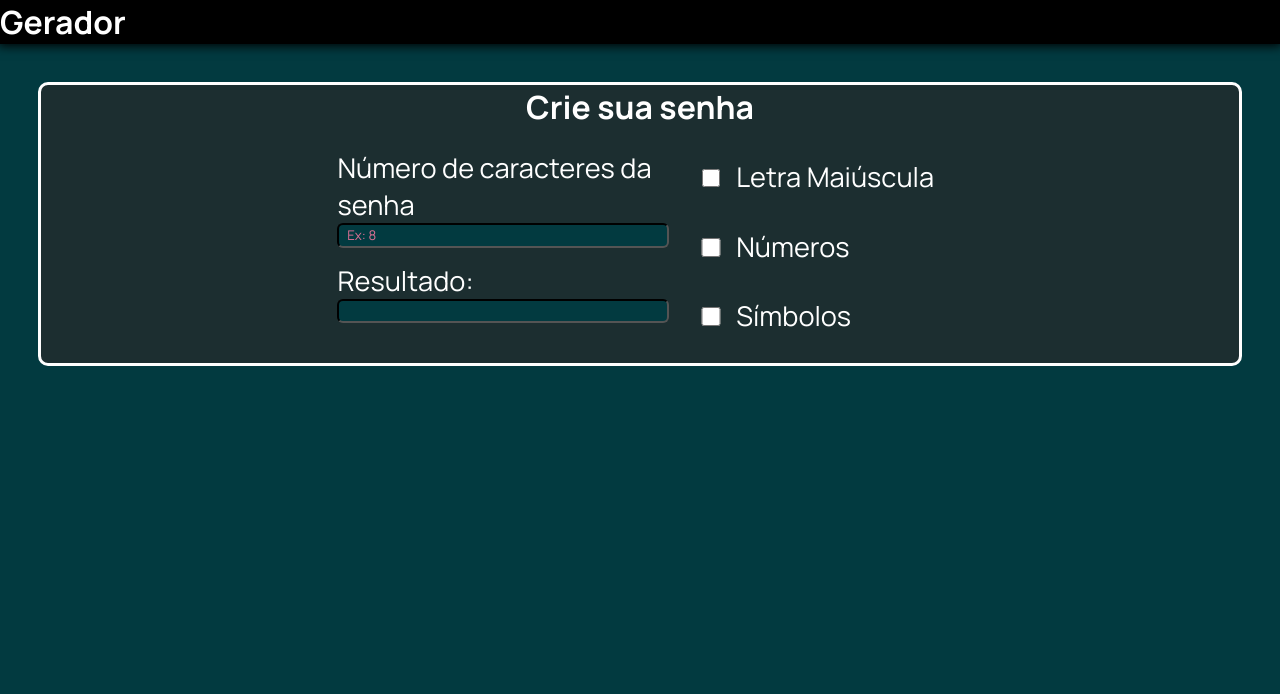
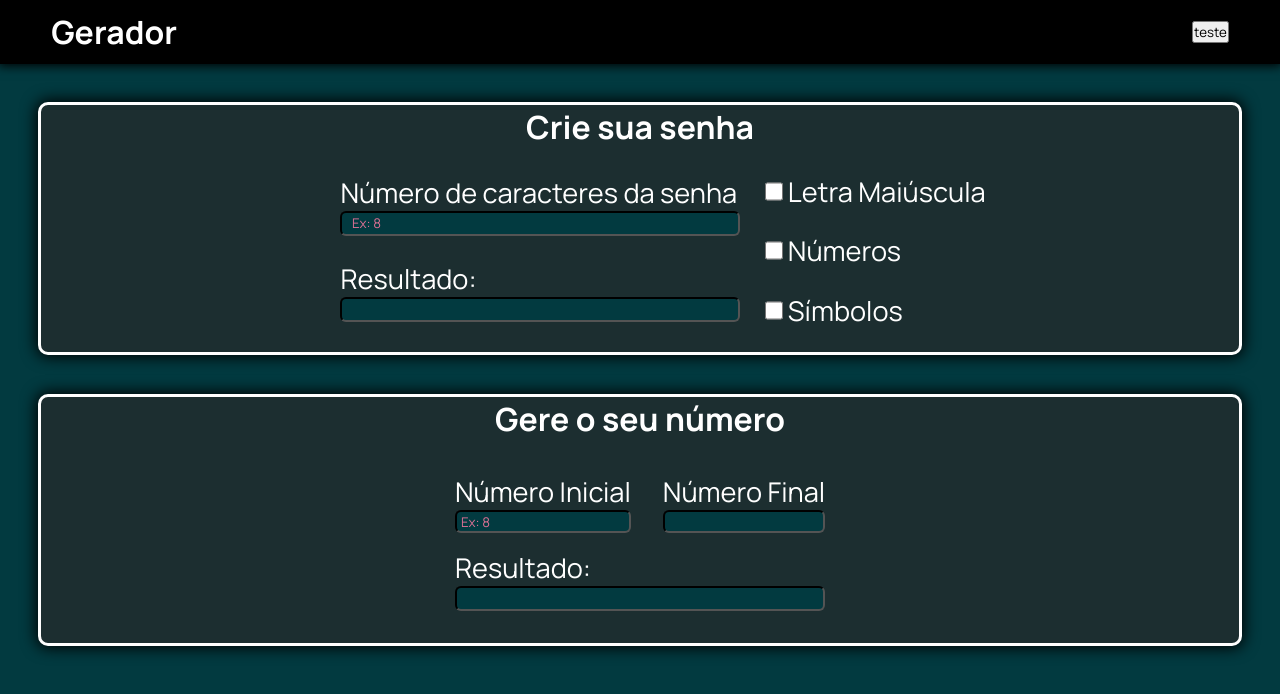
Before and after one commit to BedeJesus/Geradores, a React (Create React App) app: page / in a window 1280 px wide. Shown: the top 694 px of the page. Built offline with nearby package versions, Linux system fonts and the light colour scheme.

Commit message:
friday aftenoon

```diff
--- a/src/App.tsx
+++ b/src/App.tsx
@@ -1,10 +1,11 @@
 import React from 'react';
 
 import { ThemeProvider } from 'styled-components'
-import Form from './components/Form';
+import Password from './components/Password';
 import Header from './components/Header';
 import GlobalStyle from './styles/global'
 import dark from './styles/themes/dark';
+import Number from './components/Number';
 
 function App() {
   return (
@@ -12,7 +13,9 @@ function App() {
       <div className="App">
         <GlobalStyle />
         <Header />
-        <Form/>
+        <Password/>
+        <Number/>
+
       </div>
     </ThemeProvider>
   );
--- a/src/components/Form/index.tsx
+++ /dev/null
@@ -1,52 +0,0 @@
-import { Container, Section, Options, Inner_section, Span,Check, Input, CheckBox } from "./styles";
-
-export default function Form() {
-    return (
-        <>
-
-            <Container>
-                <h1>Crie sua senha</h1>
-
-                <Options>
-                    <Section>
-
-                        <Inner_section>
-                            <Span>Número de caracteres da senha</Span>
-                            <Input type="number"placeholder="Ex: 8" />
-                        </Inner_section>
-
-                        <Inner_section>
-                            <Span>Resultado:</Span>
-                            <Input type="text" />
-
-                        </Inner_section>
-
-                    </Section>
-
-
-                    <Section>
-
-                        <Check>
-                            <CheckBox type="checkbox" />
-                            <Span>Letra Maiúscula</Span>
-                        </Check>
-
-                        <Check>
-                            <CheckBox type="checkbox" />
-                            <Span>Números</Span>
-                        </Check>
-
-                        <Check>
-                            <CheckBox type="checkbox" />
-                            <Span>Símbolos</Span>
-                        </Check>
-
-                    </Section>
-
-                </Options>
-
-
-            </Container>
-        </>
-    )
-}
--- a/src/components/Header/index.tsx
+++ b/src/components/Header/index.tsx
@@ -5,9 +5,9 @@ import { Container } from './styles';
 export default function Header(){
     return(
         <Container>
-        <h1>
-            Gerador
-        </h1>
+        <h1> Gerador </h1>
+
+        <button>teste </button>
         </Container>
     )
 }
--- a/src/components/Header/styles.ts
+++ b/src/components/Header/styles.ts
@@ -1,10 +1,13 @@
 import styled from "styled-components";
 
 export const Container = styled.div`
-
+display: flex;
 background-color: black;
 box-shadow: 0 0 10px 2px black;
-
+justify-content: space-between;
+align-items: center;
+height: 8vh;
+padding:0 4%;
 color: ${props => props.theme.colors.text};
 
 
--- /dev/null
+++ b/src/components/Number/index.tsx
@@ -0,0 +1,35 @@
+import { Container, Section, Inner_section, Span, Input, Options } from "./styles";
+
+
+
+export default function Number() {
+    return (
+        <Container>
+            <h1>Gere o seu número</h1>
+
+            <Section>
+
+                <Options>
+
+                    <Inner_section>
+                        <Span>Número Inicial</Span>
+                        <Input type="number" placeholder="Ex: 8" />
+                    </Inner_section>
+
+                    <Inner_section>
+                        <Span>Número Final</Span>
+                        <Input type="number" />
+                    </Inner_section>
+
+                </Options>
+
+                <Inner_section>
+                    <Span>Resultado:</Span>
+                    <Input type="text" />
+                </Inner_section>
+
+            </Section>
+
+        </Container>
+    )
+}
--- /dev/null
+++ b/src/components/Number/styles.ts
@@ -0,0 +1,72 @@
+import styled from "styled-components";
+
+export const Container = styled.div`
+
+display: flex;
+flex-direction: column;
+align-items: center;
+margin: 3%;
+border: 3px solid white;
+border-radius: 10px;
+color: ${props => props.theme.colors.text};
+background-color: ${props => props.theme.colors.secundary_background};
+box-shadow: 0 0 15px 2px black;
+
+
+`
+export const Section = styled.div`
+
+display: flex;
+flex-direction: column;
+
+
+padding: 2%;
+
+`
+export const Inner_section = styled.div`
+display: flex;
+flex-direction: column;
+margin: 2% 0% ;
+padding:0 1em 0 1em;
+
+`
+
+export const Span = styled.span`
+font-size: 1.7em;
+
+
+`
+export const Options = styled.div`
+display: flex;
+
+
+`
+
+
+
+export const Input = styled.input`
+
+background-color: ${props => props.theme.colors.primary_background};
+border-color: black;
+border-radius: 6px;
+color: white;
+padding: 0.4%;
+
+::placeholder {
+    color: palevioletred;
+    padding-left: 2%;
+  }
+
+  &:focus{
+    outline: none;
+  }
+
+  ::-webkit-inner-spin-button{
+        -webkit-appearance: none;
+        margin: 0;
+    }
+    ::-webkit-outer-spin-button{
+        -webkit-appearance: none;
+        margin: 0;
+    }
+`
--- /dev/null
+++ b/src/components/Password/index.tsx
@@ -0,0 +1,45 @@
+import { Container, Section, Options, Inner_section, Span, Check, Input, CheckBox } from "./styles";
+
+export default function Password() {
+    return (
+        <Container>
+            <h1>Crie sua senha</h1>
+
+            <Options>
+                <Section>
+
+                    <Inner_section>
+                        <Span>Número de caracteres da senha </Span>
+                        <Input type="number" placeholder="Ex: 8" />
+                    </Inner_section>
+
+                    <Inner_section>
+                        <Span>Resultado:</Span>
+                        <Input type="text" />
+
+                    </Inner_section>
+
+                </Section>
+
+                <Section>
+
+                    <Check>
+                        <CheckBox type="checkbox" />
+                        <Span>Letra Maiúscula</Span>
+                    </Check>
+
+                    <Check>
+                        <CheckBox type="checkbox" />
+                        <Span>Números</Span>
+                    </Check>
+
+                    <Check>
+                        <CheckBox type="checkbox" />
+                        <Span>Símbolos</Span>
+                    </Check>
+
+                </Section>
+            </Options>
+        </Container>
+    )
+}
--- a/src/components/Form/styles.ts
+++ b/src/components/Password/styles.ts
@@ -4,19 +4,17 @@ export const Container = styled.div`
 
 display: flex;
 flex-direction: column;
-justify-content: center;
 align-items: center;
-
 margin: 3%;
 border: 3px solid white;
 border-radius: 10px;
-
 color: ${props => props.theme.colors.text};
 background-color: ${props => props.theme.colors.secundary_background};
+box-shadow: 0 0 15px 2px black;
+
 
 `
 export const Section = styled.div`
-
 display: flex;
 flex-direction: column;
 padding: 2%;
@@ -25,27 +23,23 @@ padding: 2%;
 
 export const Options = styled.div`
 display: flex;
-
+justify-content: space-around;
 `
 export const Inner_section = styled.div`
 display: flex;
 flex-direction: column;
-margin: 2%;
-
+margin: 3% 0  ;
+width: 25em; // fazer alterar depois para fazer responsivo
 `
 
 export const Span = styled.span`
 font-size: 1.7em;
-
-
 `
-
 export const Check = styled.div`
-
-width: 15.5em;
-margin: 6.5% 0;
+margin: 5% 0% 5% 0%;
+width: 14em;
+display: flex;
 `
-
 export const Input = styled.input`
 
 background-color: ${props => props.theme.colors.primary_background};
@@ -73,10 +67,8 @@ padding: 0.4%;
     }
 `
 
-export const CheckBox = styled.input.attrs({type:"checkbox"})`
-
-height:50%;
+export const CheckBox = styled.input.attrs({ type: "checkbox" })`
 width: 8%;
-margin-right: 6%;
+margin-right: 2%;
 
 `
```
